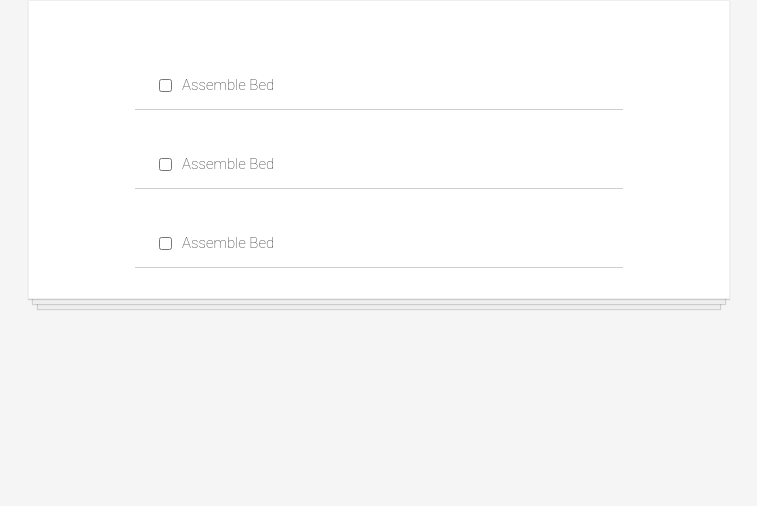
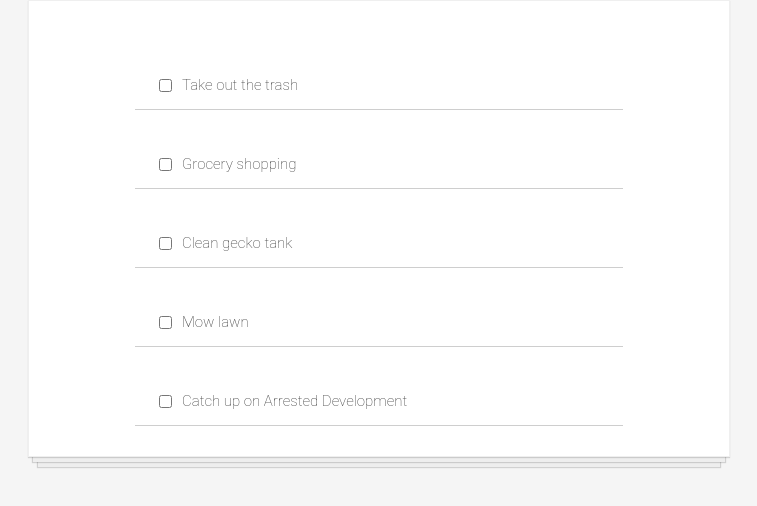
Before and after one commit to farfalle211/to-do-list-app, a React (Create React App) app: page / in a window 1280 px wide. Shown: the top 506 px of the page, without its empty margins (261-1018 px from the left). Built offline with nearby package versions, Linux system fonts and the light colour scheme.

Commit message:
created props for the todo list

```diff
--- a/src/App.js
+++ b/src/App.js
@@ -30,13 +30,25 @@
 
 import React from "react";
 import ToDoItem from './components/ToDoItem';
+import todosData from './todosData'
 
 function App() {
+
+  const todosItems = todosData.map(object =>
+
+    <ToDoItem
+      key = {object.id}
+      item = {{
+              text: object.text,
+              description: object.description
+              }}
+    />
+
+  )
+
   return (
     <div className="todo-list">
-      <ToDoItem />
-      <ToDoItem />
-      <ToDoItem />
+      {todosItems}
     </div>
   )
 }
--- a/src/components/ToDoItem.js
+++ b/src/components/ToDoItem.js
@@ -1,10 +1,11 @@
 import React from "react";
 
-function ToDoItem() {
+function ToDoItem(props) {
   return (
     <div className="todo-item">
       <input type="checkbox"/>
-      <p>Assemble Bed</p>
+      <p>{props.item.text}</p>
+      <p>{props.item.description}</p>
     </div>
   )
 }
--- /dev/null
+++ b/src/todosData.js
@@ -0,0 +1,29 @@
+const todosData = [
+    {
+        id: 1,
+        text: "Take out the trash",
+        completed: true
+    },
+    {
+        id: 2,
+        text: "Grocery shopping",
+        completed: false
+    },
+    {
+        id: 3,
+        text: "Clean gecko tank",
+        completed: false
+    },
+    {
+        id: 4,
+        text: "Mow lawn",
+        completed: true
+    },
+    {
+        id: 5,
+        text: "Catch up on Arrested Development",
+        completed: false
+    }
+]
+
+export default todosData
```
